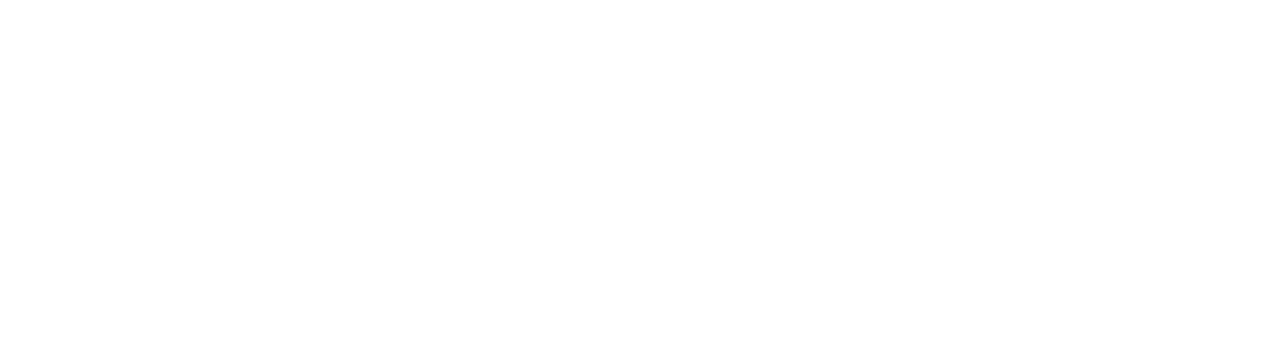
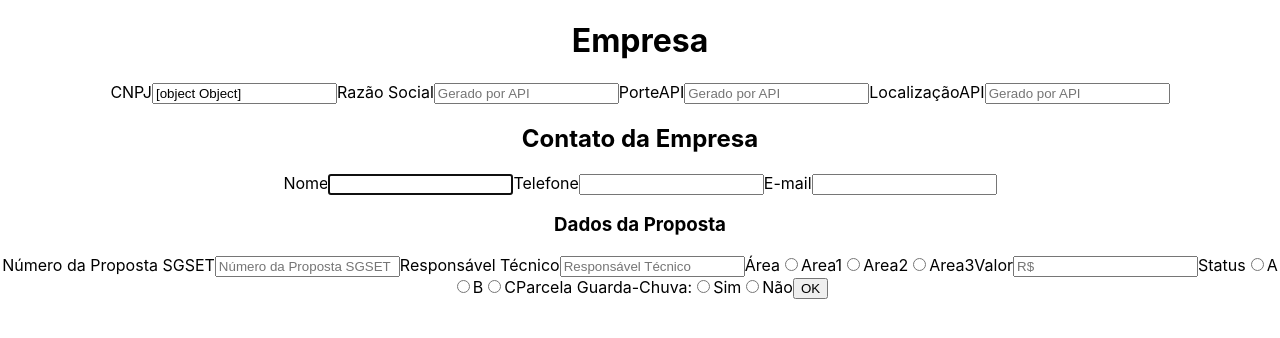
Before and after one commit to ViniciusZancanari/CRM, a React (Create React App) app: page /edit/1 in a window 1280 px wide. Before the commit this address had no page. Shown: the top 338 px of the page. Built offline with nearby package versions, Linux system fonts and the light colour scheme.

Commit message:
ref/rotas - SGSETNumber

```diff
--- a/src/componentes/Rotas.js
+++ b/src/componentes/Rotas.js
@@ -12,6 +12,7 @@
                 <Route path="/consult" element={<Consult />} />
                 <Route path="/register" element={<Register />} />
                 <Route path="/edit" element={<Edit />} />
+                <Route path="/edit/:SGSETNumber" element={<Edit />} />
             </Routes>
         </BrowserRouter>
     )
```
